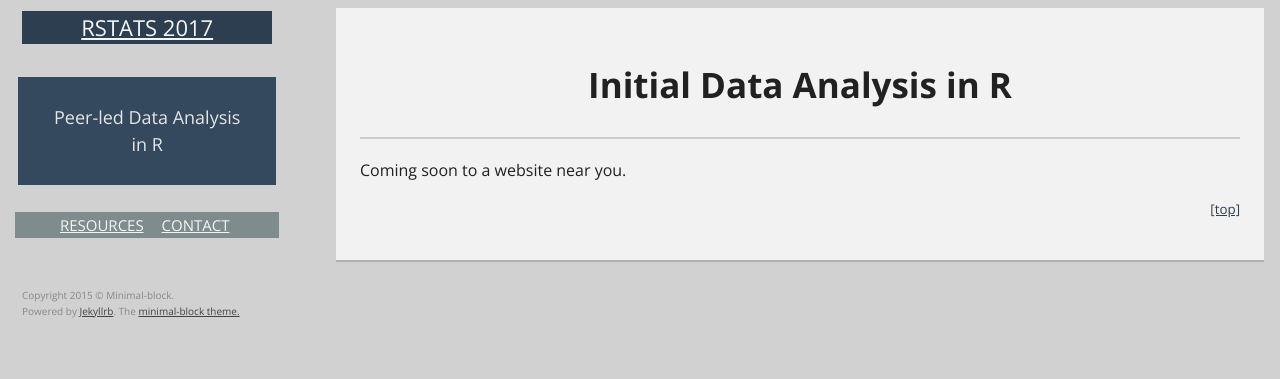
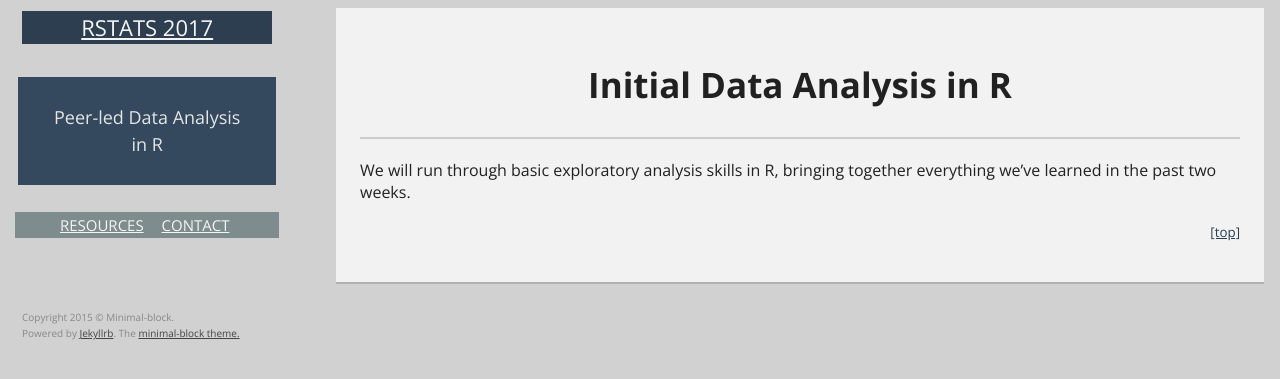
Before and after one commit to CCBBatUT/rstats_fall2017, a Jekyll site: the page built from _posts/2016-09-29-seminar_03.md, in a window 1280 px wide. Shown: the top 379 px of the page. Built offline with Jekyll 4.4.1, drawn with Linux system fonts in a browser that asks for light colours.

Commit message:
christopher's materials uploaded

```diff
--- a/_posts/2016-09-29-seminar_03.md
+++ b/_posts/2016-09-29-seminar_03.md
@@ -3,7 +3,7 @@ layout: post
 title: "Initial Data Analysis in R"
 instructor: Christopher Peterson
 permalink: /3_seminar/
-materials: files/3_files.zip
+materials: files/3_exploratory_analysis.zip
 ---
 
-Coming soon to a website near you.
+We will run through basic exploratory analysis skills in R, bringing together everything we've learned in the past two weeks.
```
Also changed, not shown: 1 other file.
